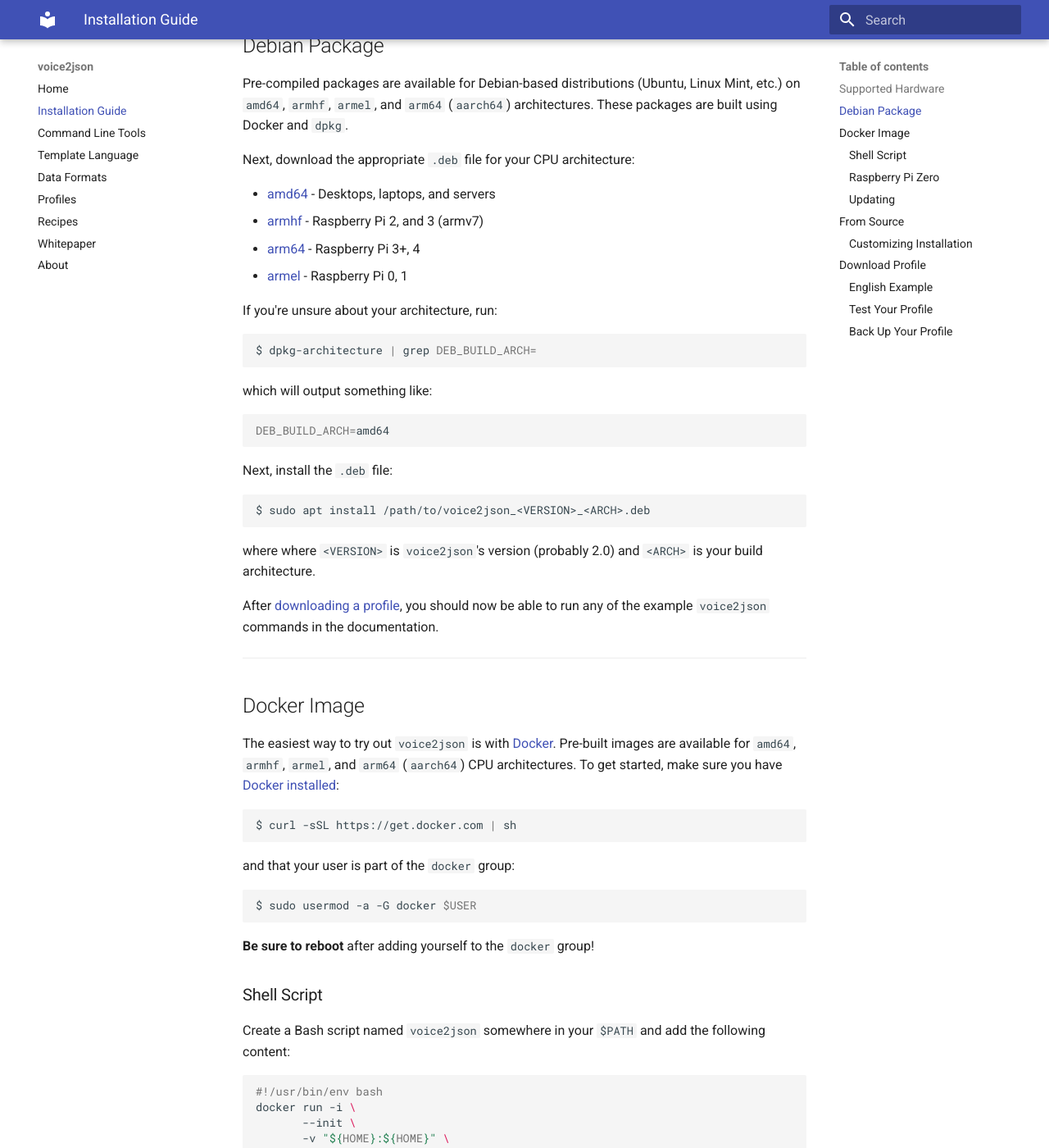
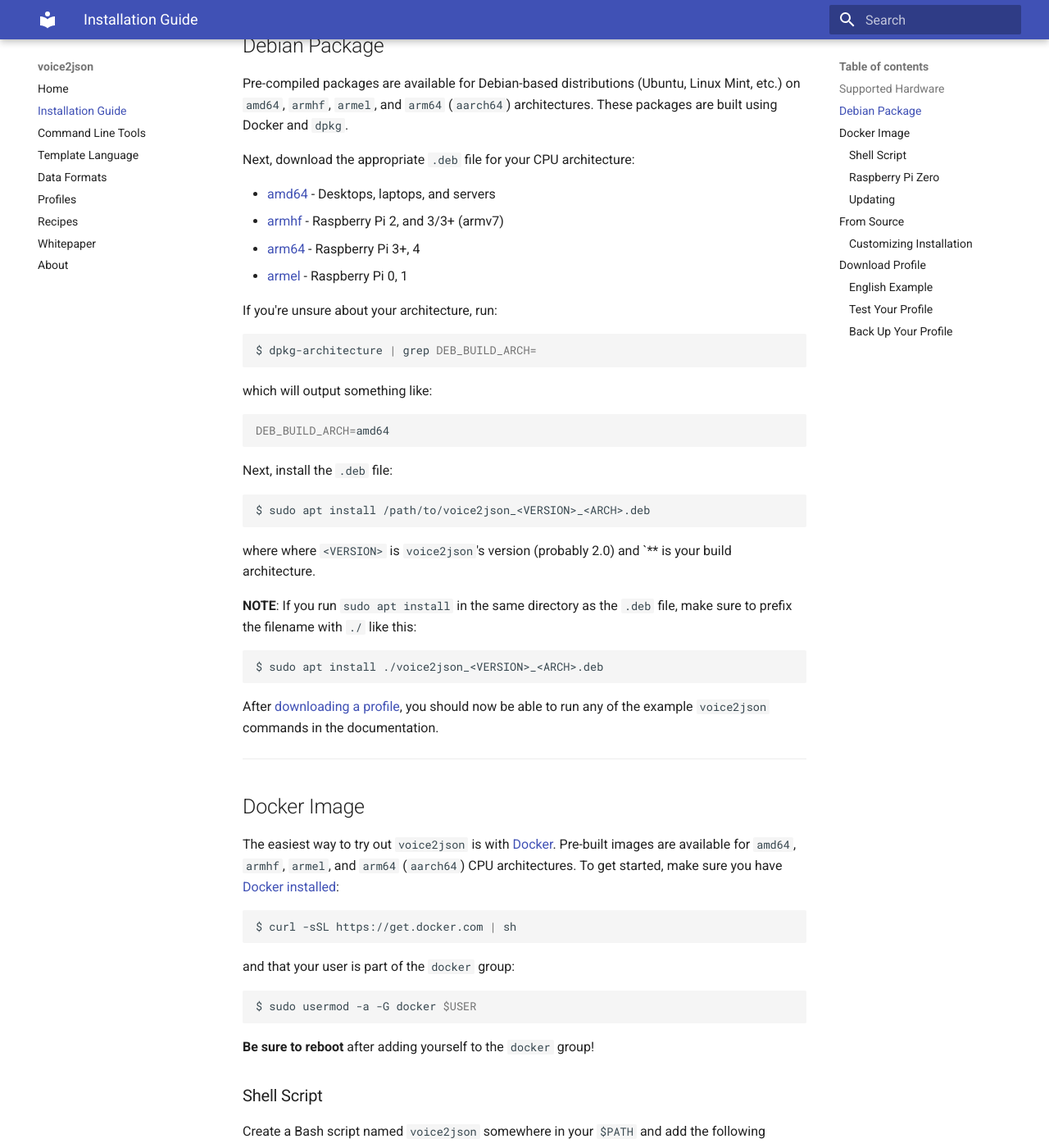
Before and after one commit to synesthesiam/voice2json, an MkDocs documentation site: the page built from docs/install.md, in a window 1280 px wide and 1400 px high, scrolled down 1049 px. Shown: the whole window at 82% size. Built offline with MkDocs 1.6.1 and Material for MkDocs 9.7.7, drawn with Linux system fonts in a browser that asks for light colours.

Commit message:
Add ./ to apt install in docs

````diff
--- a/docs/install.md
+++ b/docs/install.md
@@ -37,7 +37,7 @@
 Next, download the appropriate `.deb` file for your CPU architecture:
 
 * [amd64](https://github.com/synesthesiam/voice2json/releases/download/v2.0/voice2json_2.0_amd64.deb) - Desktops, laptops, and servers
-* [armhf](https://github.com/synesthesiam/voice2json/releases/download/v2.0/voice2json_2.0_armhf.deb) - Raspberry Pi 2, and 3 (armv7)
+* [armhf](https://github.com/synesthesiam/voice2json/releases/download/v2.0/voice2json_2.0_armhf.deb) - Raspberry Pi 2, and 3/3+ (armv7)
 * [arm64](https://github.com/synesthesiam/voice2json/releases/download/v2.0/voice2json_2.0_arm64.deb) - Raspberry Pi 3+, 4
 * [armel](https://github.com/synesthesiam/voice2json/releases/download/v2.0/voice2json_2.0_armel.deb) - Raspberry Pi 0, 1
 
@@ -59,7 +59,13 @@
 $ sudo apt install /path/to/voice2json_<VERSION>_<ARCH>.deb
 ```
 
-where where `<VERSION>` is `voice2json`'s version (probably 2.0) and `<ARCH>` is your build architecture.
+where where `<VERSION>` is `voice2json`'s version (probably 2.0) and `<ARCH>** is your build architecture.
+
+**NOTE**: If you run `sudo apt install` in the same directory as the `.deb` file, make sure to prefix the filename with `./` like this:
+
+```bash
+$ sudo apt install ./voice2json_<VERSION>_<ARCH>.deb
+```
 
 After [downloading a profile](#download-profile), you should now be able to run any of the example `voice2json` commands in the documentation.
 
````
